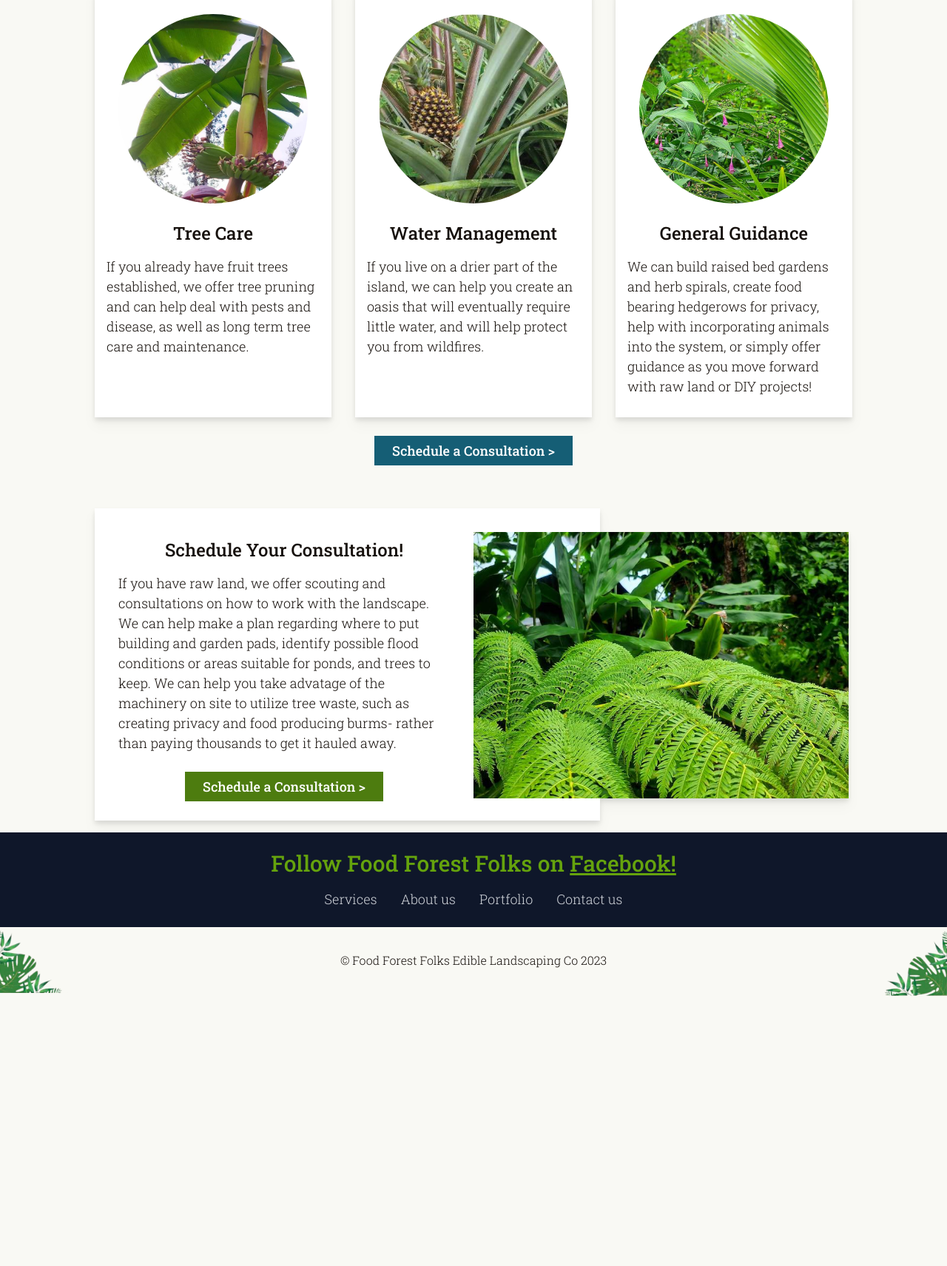
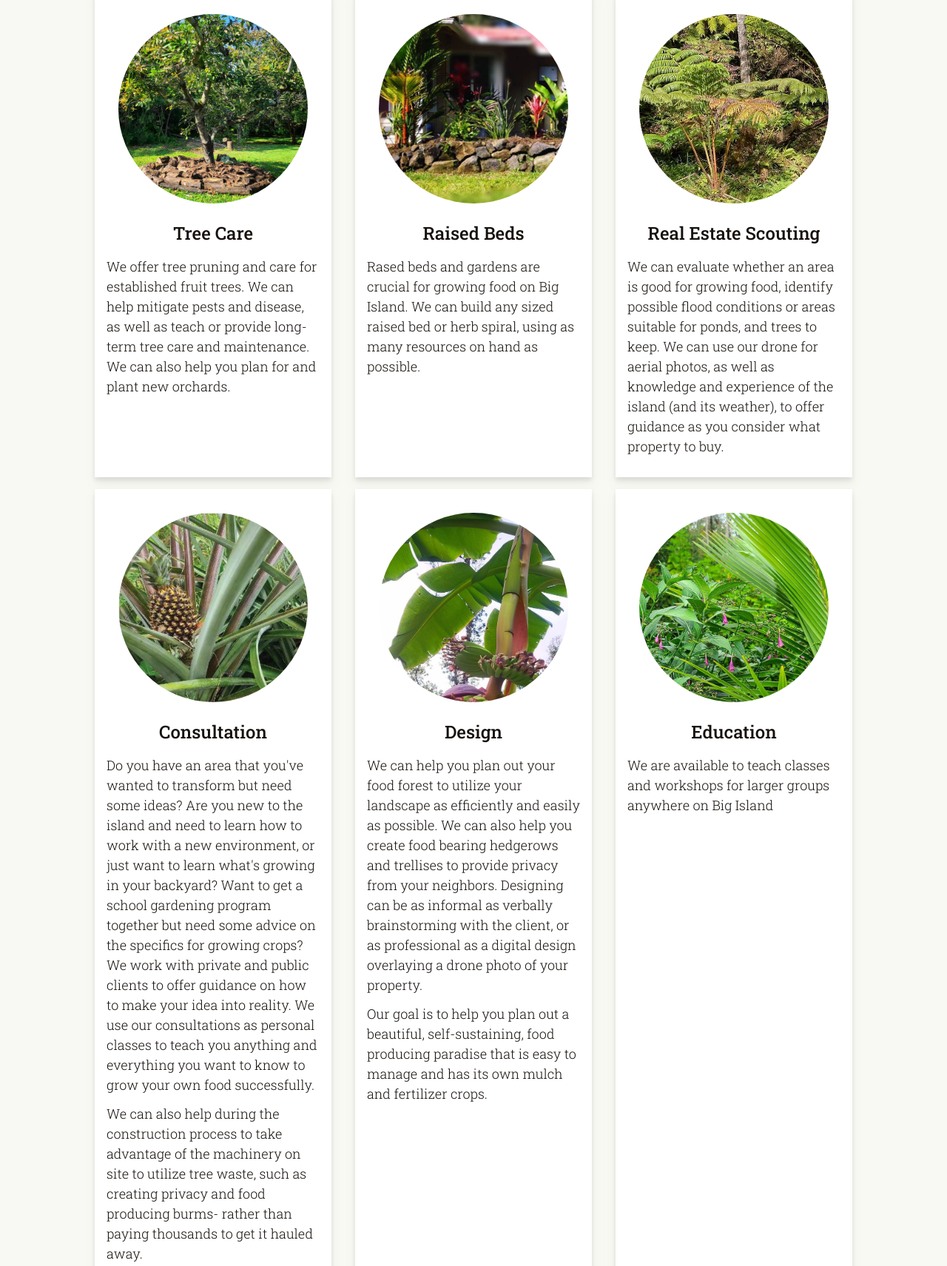
Before and after one commit to tdurtschi/food-forest-folks, a website: page index.html in a window 1280 px wide. Shown: the part 768-2479 px from the top of the page at 74% size. Before the commit the page ends 2114 px from the top, so only its background shows below. Drawn offline with Linux system fonts and the light colour scheme.

Commit message:
Updated services categories & pricing

```diff
--- a/index.html
+++ b/index.html
@@ -41,7 +41,10 @@
   <div class="w-100 relative h-60 sm:h-96 overflow-hidden mb-8">
     <img class="absolute bottom-0 lg:-bottom-40 z-10 w-full" src="./images/lilikoi-2.jpg" />
     <div class="relative z-20 h-full flex flex-col items-center justify-center">
+      <div class="h-6"></div>
       <h1 class="text-3xl sm:text-6xl text-white text-shadow">Edible Landscaping</h1>
+      <div class="h-6">
+      </div>
       <div class="mt-6 sm:mt-12">
         <a class="px-6 py-2 bg-fuchsia-800 text-white bold" href="./contact.html">Work With Us ></a>
         <a class="ml-6 sm:ml-12 px-6 py-2 bg-orange-600 text-white bold" href="./portfolio.html">Portfolio ></a>
@@ -58,30 +61,71 @@
     <h1 class="mb-6 text-center" id="our-services">Our Services</h1>
     <div class="flex flex-col md:flex-row justify-between mx-8 md:mx-auto max-w-screen-lg">
       <div class="drop-shadow-lg bg-white flex-grow p-4 basis-1/3">
-        <img class="p-4 circle mx-auto w-72 md:w-auto" src="./images/banana3.jpg" />
+        <img class="p-4 circle mx-auto w-72 md:w-auto" src="./images/tree-care.jpg" />
         <h2 class="text-center mb-4">Tree Care</h2>
         <p>
-          If you already have fruit trees established, we offer tree pruning and can help deal with pests and disease,
-          as well as long term tree care and maintenance.
+          We offer tree pruning and care for established fruit trees. We can help mitigate pests and disease, as well as
+          teach or provide long-term tree care and maintenance. We can also help you plan for and plant new orchards.
         </p>
       </div>
       <div class="m-4"></div>
       <div class="drop-shadow-lg bg-white flex-grow p-4 basis-1/3">
+        <img class="p-4 circle mx-auto w-72 md:w-auto" src="./images/raised-beds.jpg" />
+        <h2 class="text-center mb-4">Raised Beds</h2>
+        <p>
+          Rased beds and gardens are crucial for growing food on Big Island. We can build any sized raised bed or herb
+          spiral, using as many resources on hand as possible.
+        </p>
+      </div>
+      <div class="m-4"></div>
+      <div class="drop-shadow-lg bg-white flex-grow p-4 basis-1/3">
+        <img class="p-4 circle mx-auto w-72 md:w-auto" src="./images/fern-sq.jpg" />
+        <h2 class="text-center mb-4">Real Estate Scouting</h2>
+        <p>
+          We can evaluate whether an area is good for growing food, identify possible flood conditions or areas suitable
+          for ponds, and trees to keep. We can use our drone for aerial photos, as well as knowledge and experience of
+          the island (and its weather), to offer guidance as you consider what property to buy.
+        </p>
+      </div>
+    </div>
+    <div class="m-4"></div>
+    <div class="flex flex-col md:flex-row justify-between mx-8 md:mx-auto max-w-screen-lg">
+      <div class="drop-shadow-lg bg-white flex-grow p-4 basis-1/3">
         <img class="p-4 circle mx-auto w-72 md:w-auto" src="./images/pineapple2.png" />
-        <h2 class="text-center mb-4">Water Management</h2>
+        <h2 class="text-center mb-4">Consultation</h2>
         <p>
-          If you live on a drier part of the island, we can help you create an oasis that will eventually require little
-          water, and will help protect you from wildfires.
+          Do you have an area that you've wanted to transform but need some ideas? Are you new to the island and need to
+          learn how to work with a new environment, or just want to learn what's growing in your backyard? Want to get a
+          school gardening program together but need some advice on the specifics for growing crops? We work with
+          private and public clients to offer guidance on how to make your idea into reality. We use our consultations
+          as personal classes to teach you anything and everything you want to know to grow your own food successfully.
+        </p>
+        <p>
+          We can also help during the construction process to take advantage of the machinery on site to utilize tree
+          waste, such as creating privacy and food producing burms- rather than paying thousands to get it hauled away.
+        </p>
+      </div>
+      <div class="m-4"></div>
+      <div class="drop-shadow-lg bg-white flex-grow p-4 basis-1/3">
+        <img class="p-4 circle mx-auto w-72 md:w-auto" src="./images/banana3.jpg" />
+        <h2 class="text-center mb-4">Design</h2>
+        <p>
+          We can help you plan out your food forest to utilize your landscape as efficiently and easily as possible. We
+          can also help you create food bearing hedgerows and trellises to provide privacy from your neighbors.
+          Designing can be as informal as verbally brainstorming with the client, or as professional as a digital design
+          overlaying a drone photo of your property.
+        </p>
+        <p>
+          Our goal is to help you plan out a beautiful, self-sustaining, food producing paradise that is easy to manage
+          and has its own mulch and fertilizer crops.
         </p>
       </div>
       <div class="m-4"></div>
       <div class="drop-shadow-lg bg-white flex-grow p-4 basis-1/3">
         <img class="p-4 circle mx-auto w-72 md:w-auto" src="./images/foliage3.jpg" />
-        <h2 class="text-center mb-4">General Guidance</h2>
+        <h2 class="text-center mb-4">Education</h2>
         <p>
-          We can build raised bed gardens and herb spirals, create food bearing hedgerows for privacy, help with
-          incorporating animals into the system, or simply offer guidance as you move forward with raw land or DIY
-          projects!
+          We are available to teach classes and workshops for larger groups anywhere on Big Island
         </p>
       </div>
     </div>
```
Also changed, not shown: contact.html (+16 -13 lines), dist/output.css, images/fern-sq.jpg (added), images/raised-beds.jpg (added), images/tree-care.jpg (added).
